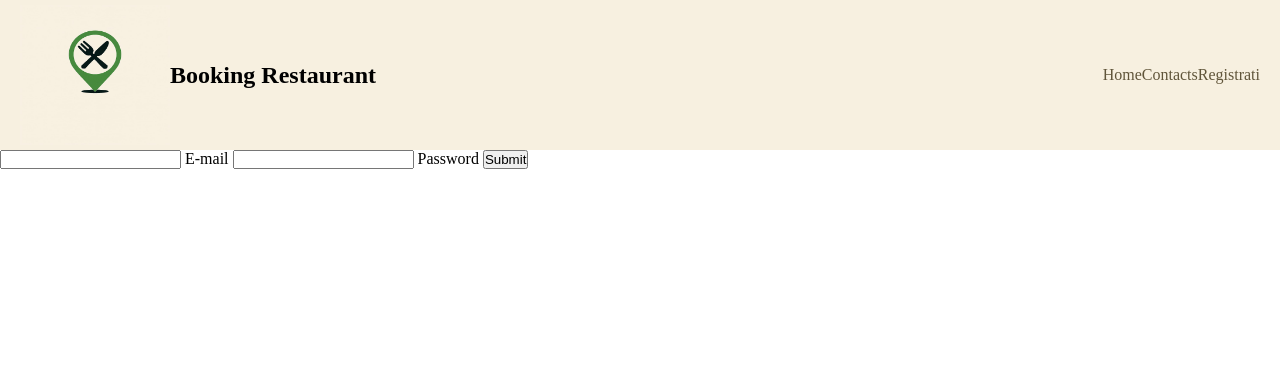
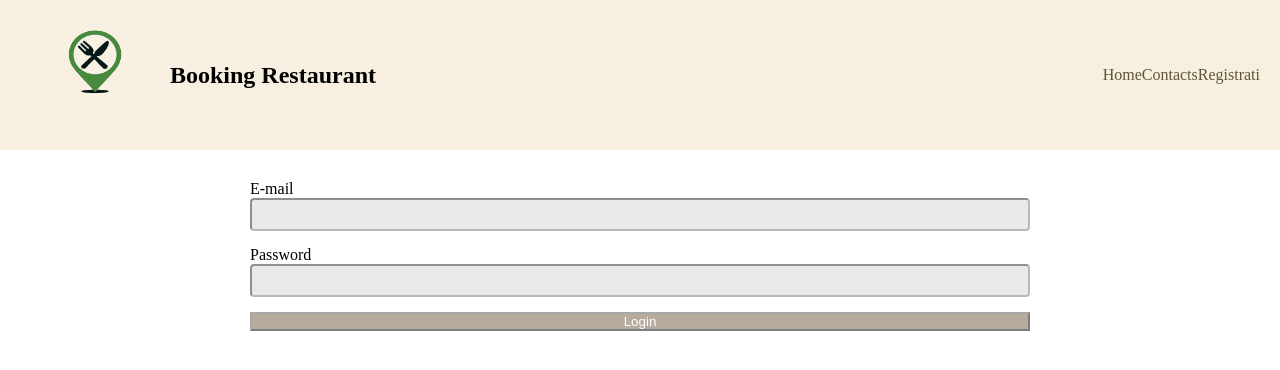
Before and after one commit to YunesAzzouz/ProgettoITS, a plain HTML site: page front-end/login.html in a window 1280 px wide. Drawn offline with Linux system fonts and the light colour scheme.

Commit message:
pagina login e sistemazione colori in style

```diff
--- a/front-end/login.html
+++ b/front-end/login.html
@@ -45,12 +45,14 @@
   </section>
 
   <!-- LOGIN-->
-   <section class="login">
-    <form>
-      <input> E-mail
-      <input> Password
-      <button> Submit</button>
+  <div>
+    <form class="login">
+        <label> E-mail</label>
+        <input type="email" name="email"  id="mail_login">
+        <label> Password</label>
+        <input type="password" name="password" id="password_login">
+      <button> Login</button>
     </form>
-   </section>
+  </div>
 </body>
 </html>
--- a/front-end/style/contact.css
+++ b/front-end/style/contact.css
@@ -21,7 +21,7 @@
 .form-controls input, textarea{
     padding: 8px 12px;
     border: none;
-    background-color: #d5d5d5;
+    background-color: var(--bg-forms);
     border-radius: 4px;
 }
 
@@ -34,14 +34,14 @@
     color: white;
 }
 .send-form:hover {
-    background: rgb(113, 90, 63);
+    background: var(--bg-forms-send);
     cursor: pointer;
 }
 
 .send-form{
     margin-top: 20px;
     padding: 10px 15px;
-    background-color: rgb(113, 90, 63);
+    background-color: var(--bg-forms-send);
     cursor: not-allowed;
     opacity: 0.5;
 }
--- a/front-end/style/login.css
+++ b/front-end/style/login.css
@@ -0,0 +1,29 @@
+.login {
+    display: flex;
+    flex-direction: column;
+    margin-top: 10px;
+    padding: 20px 250px;
+    background: var();
+    border: none;
+}
+
+.login input {
+    margin-bottom: 15px;
+    background: var(--bg-forms);
+    opacity: 0.5;
+}
+
+.login button {
+    background: var(--bg-forms-send);
+    opacity: 0.5;
+    color: white;
+}
+
+.login input button {
+    padding: 20px;
+}
+
+.login input {
+    padding: 7px;
+    border-radius: 4px;
+}
--- a/front-end/style/style.css
+++ b/front-end/style/style.css
@@ -9,6 +9,8 @@
 
 :root {
   --bg-primary-color:#F7F0E0;
+  --bg-forms: #d5d5d5;
+  --bg-forms-send: #715A3F;
 }
 /*NAVBAR*/
 .navbar {
```
